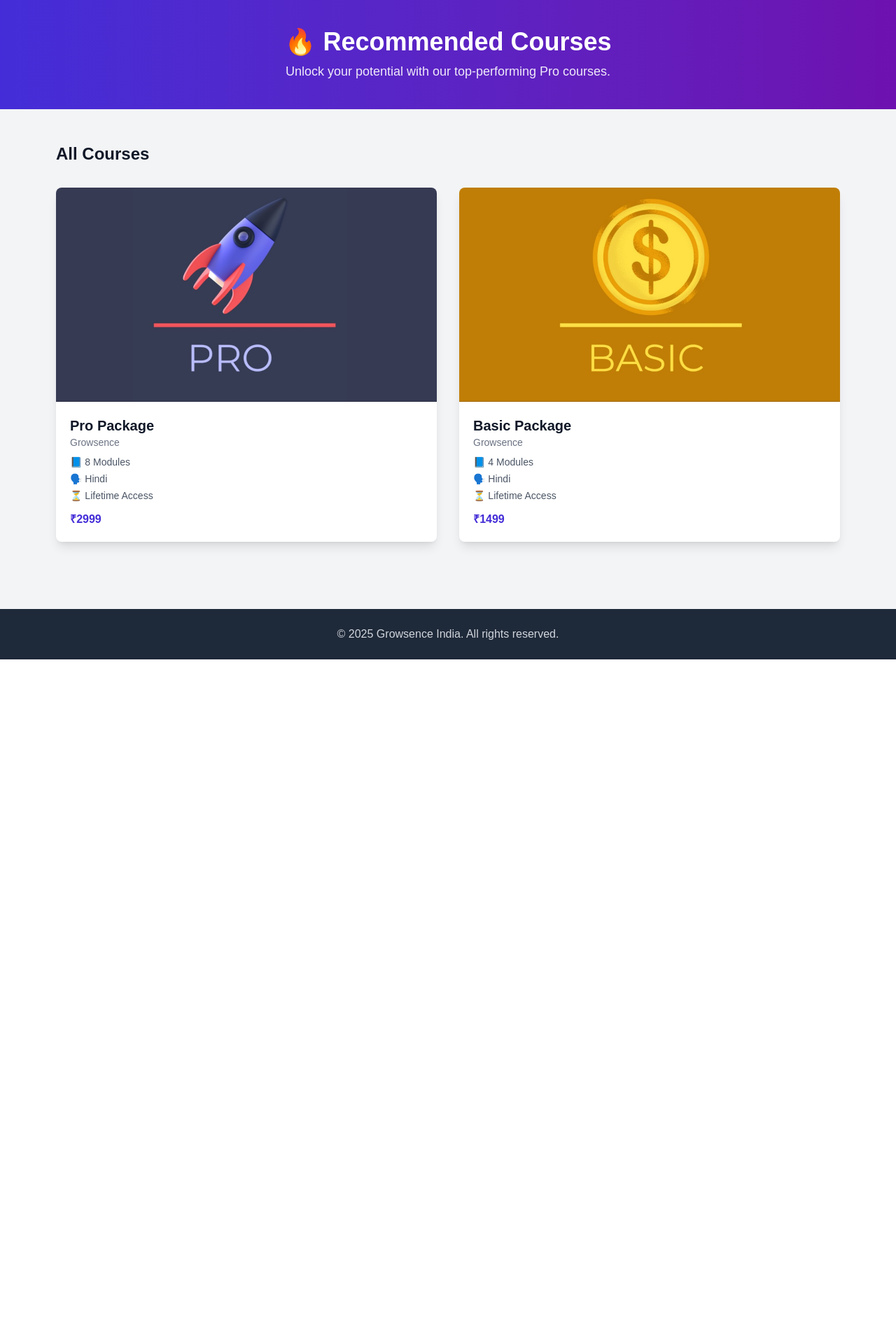
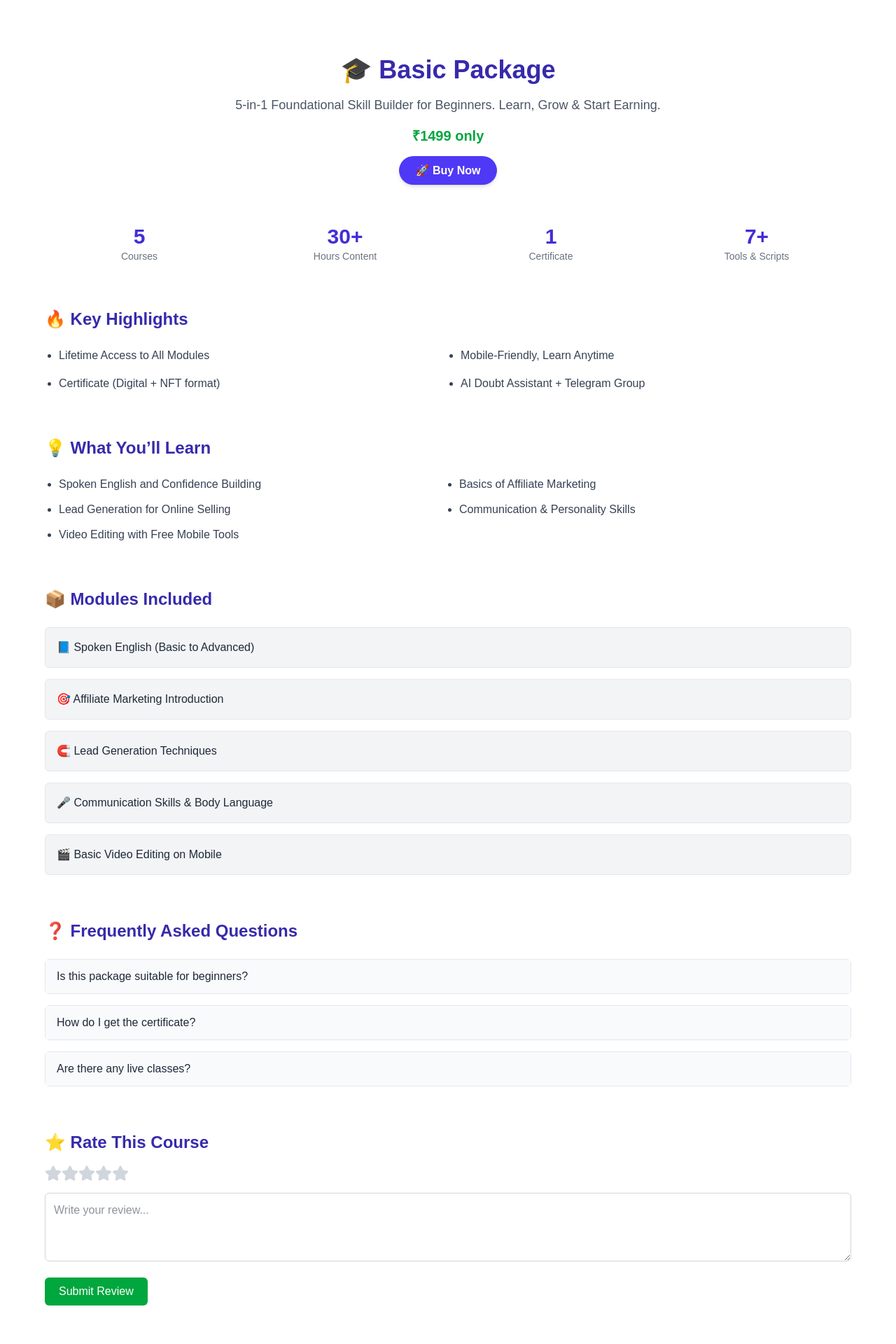
Before and after one commit to growsenceindia/Growsence, a Next.js app: page /courses in a window 1280 px wide. Shown: the top 1920 px of the page at 70% size. Before the commit the page ends 942 px from the top, so only its background shows below. Built offline with nearby package versions, Linux system fonts and the light colour scheme.

Commit message:
Add files via upload

```diff
--- a/app/courses/page.js
+++ b/app/courses/page.js
@@ -1,78 +1,165 @@
 "use client";
-import Image from "next/image";
-import { useRouter } from "next/navigation";
+import { useState } from "react";
+import { FaStar } from "react-icons/fa";
+import Link from "next/link";
 
-export default function CoursesPage() {
-  const router = useRouter();
+export default function BasicPackagePage() {
+  const [faqOpen, setFaqOpen] = useState(null);
+  const [rating, setRating] = useState(0);
+  const [hoverRating, setHoverRating] = useState(0);
+  const [review, setReview] = useState("");
 
-  const courses = [
+  const toggleFAQ = (index) => {
+    setFaqOpen(faqOpen === index ? null : index);
+  };
+
+  const faqs = [
     {
-      id: "pro",
-      title: "Pro Package",
-      image: "/images/pro-package.png", // Upload a 16:9 image in public/images
-      modules: 8,
-      language: "Hindi",
-      access: "Lifetime",
-      price: "₹2999",
+      question: "Is this package suitable for beginners?",
+      answer: "Absolutely! This package is designed especially for beginners with zero experience.",
     },
     {
-      id: "basic",
-      title: "Basic Package",
-      image: "/images/basic-package.png", // Upload a 16:9 image in public/images
-      modules: 4,
-      language: "Hindi",
-      access: "Lifetime",
-      price: "₹1499",
+      question: "How do I get the certificate?",
+      answer: "Complete all modules. Certificate is auto-generated and can be downloaded.",
+    },
+    {
+      question: "Are there any live classes?",
+      answer: "This package is 100% pre-recorded. However, doubt support is available via WhatsApp.",
     },
   ];
 
+  const modules = [
+    "📘 Spoken English (Basic to Advanced)",
+    "🎯 Affiliate Marketing Introduction",
+    "🧲 Lead Generation Techniques",
+    "🎤 Communication Skills & Body Language",
+    "🎬 Basic Video Editing on Mobile",
+  ];
+
   return (
-    <div className="min-h-screen bg-gray-100 text-gray-900">
-      {/* Top Pro Recommendations */}
-      <section className="py-10 bg-gradient-to-r from-indigo-700 to-purple-800 text-white px-4">
-        <div className="max-w-6xl mx-auto text-center">
-          <h2 className="text-3xl md:text-4xl font-bold mb-2">🔥 Recommended Courses</h2>
-          <p className="text-lg opacity-90">Unlock your potential with our top-performing Pro courses.</p>
+    <section className="text-gray-800 bg-white pt-20 px-4 md:px-16 pb-32">
+      {/* Hero */}
+      <div className="text-center max-w-3xl mx-auto">
+        <h1 className="text-4xl font-bold mb-4 text-indigo-800">🎓 Basic Package</h1>
+        <p className="text-lg text-gray-600 mb-4">
+          5-in-1 Foundational Skill Builder for Beginners. Learn, Grow & Start Earning.
+        </p>
+        <p className="text-xl font-semibold text-green-600 mb-6">₹1499 only</p>
+        <Link
+          href="/checkout/basic"
+          className="bg-indigo-600 text-white px-6 py-3 rounded-full font-semibold shadow-md hover:bg-indigo-700"
+        >
+          🚀 Buy Now
+        </Link>
+      </div>
+
+      {/* Overview */}
+      <div className="grid grid-cols-2 md:grid-cols-4 gap-6 text-center my-16">
+        <div>
+          <h2 className="text-3xl font-bold text-indigo-700">5</h2>
+          <p className="text-sm text-gray-500">Courses</p>
         </div>
-      </section>
+        <div>
+          <h2 className="text-3xl font-bold text-indigo-700">30+</h2>
+          <p className="text-sm text-gray-500">Hours Content</p>
+        </div>
+        <div>
+          <h2 className="text-3xl font-bold text-indigo-700">1</h2>
+          <p className="text-sm text-gray-500">Certificate</p>
+        </div>
+        <div>
+          <h2 className="text-3xl font-bold text-indigo-700">7+</h2>
+          <p className="text-sm text-gray-500">Tools & Scripts</p>
+        </div>
+      </div>
 
-      {/* All Courses Section */}
-      <section className="py-12 px-4 max-w-6xl mx-auto">
-        <h3 className="text-2xl font-bold mb-8">All Courses</h3>
-        <div className="grid md:grid-cols-2 gap-8">
-          {courses.map((course) => (
-            <div
-              key={course.id}
-              onClick={() => router.push(`/courses/${course.id}`)}
-              className="bg-white shadow-lg rounded-lg overflow-hidden cursor-pointer hover:shadow-xl transition"
-            >
-              <div className="relative w-full aspect-video">
-                <Image
-                  src={course.image}
-                  alt={course.title}
-                  fill
-                  className="object-cover"
-                />
-              </div>
-              <div className="p-5">
-                <h4 className="text-xl font-semibold">{course.title}</h4>
-                <p className="text-sm text-gray-500 mb-2">Growsence</p>
-                <ul className="text-sm text-gray-600 space-y-1">
-                  <li>📘 {course.modules} Modules</li>
-                  <li>🗣️ {course.language}</li>
-                  <li>⏳ {course.access} Access</li>
-                </ul>
-                <p className="mt-3 font-bold text-indigo-700">{course.price}</p>
-              </div>
+      {/* Key Highlights */}
+      <div className="mb-16">
+        <h2 className="text-2xl font-semibold mb-6 text-indigo-800">🔥 Key Highlights</h2>
+        <ul className="grid gap-4 md:grid-cols-2 list-disc pl-5 text-gray-700">
+          <li>Lifetime Access to All Modules</li>
+          <li>Mobile-Friendly, Learn Anytime</li>
+          <li>Certificate (Digital + NFT format)</li>
+          <li>AI Doubt Assistant + Telegram Group</li>
+        </ul>
+      </div>
+
+      {/* What You'll Learn */}
+      <div className="mb-16">
+        <h2 className="text-2xl font-semibold mb-6 text-indigo-800">💡 What You’ll Learn</h2>
+        <ul className="grid gap-3 md:grid-cols-2 list-disc pl-5 text-gray-700">
+          <li>Spoken English and Confidence Building</li>
+          <li>Basics of Affiliate Marketing</li>
+          <li>Lead Generation for Online Selling</li>
+          <li>Communication & Personality Skills</li>
+          <li>Video Editing with Free Mobile Tools</li>
+        </ul>
+      </div>
+
+      {/* Modules */}
+      <div className="mb-16">
+        <h2 className="text-2xl font-semibold mb-6 text-indigo-800">📦 Modules Included</h2>
+        <div className="space-y-4">
+          {modules.map((mod, idx) => (
+            <div key={idx} className="bg-gray-100 p-4 rounded-md border border-gray-200">
+              {mod}
             </div>
           ))}
         </div>
-      </section>
+      </div>
+
+      {/* FAQ */}
+      <div className="mb-16">
+        <h2 className="text-2xl font-semibold mb-6 text-indigo-800">❓ Frequently Asked Questions</h2>
+        <div className="space-y-4">
+          {faqs.map((faq, index) => (
+            <div key={index} className="border border-gray-200 rounded-md">
+              <button
+                onClick={() => toggleFAQ(index)}
+                className="w-full text-left px-4 py-3 bg-gray-50 hover:bg-gray-100 font-medium"
+              >
+                {faq.question}
+              </button>
+              {faqOpen === index && (
+                <div className="px-4 py-3 text-gray-700 bg-white">{faq.answer}</div>
+              )}
+            </div>
+          ))}
+        </div>
+      </div>
+
+      {/* Rate This Course */}
+      <div className="mb-24">
+        <h2 className="text-2xl font-semibold mb-4 text-indigo-800">⭐ Rate This Course</h2>
+        <div className="flex items-center mb-4">
+          {[1, 2, 3, 4, 5].map((star) => (
+            <FaStar
+              key={star}
+              className={`text-2xl cursor-pointer ${
+                (hoverRating || rating) >= star ? "text-yellow-400" : "text-gray-300"
+              }`}
+              onMouseEnter={() => setHoverRating(star)}
+              onMouseLeave={() => setHoverRating(0)}
+              onClick={() => setRating(star)}
+            />
+          ))}
+        </div>
+        <textarea
+          value={review}
+          onChange={(e) => setReview(e.target.value)}
+          placeholder="Write your review..."
+          className="w-full border border-gray-300 rounded-md p-3 mb-4 focus:outline-none focus:ring focus:ring-indigo-300"
+          rows={3}
+        />
+        <button className="bg-green-600 text-white px-5 py-2 rounded-md hover:bg-green-700">
+          Submit Review
+        </button>
+      </div>
 
       {/* Footer */}
-      <footer className="bg-gray-800 text-gray-300 text-center py-6 mt-12">
-        <p>© {new Date().getFullYear()} Growsence India. All rights reserved.</p>
+      <footer className="text-center text-gray-400 text-sm border-t pt-8">
+        &copy; {new Date().getFullYear()} Growsence. All rights reserved.
       </footer>
-    </div>
+    </section>
   );
 }
```
